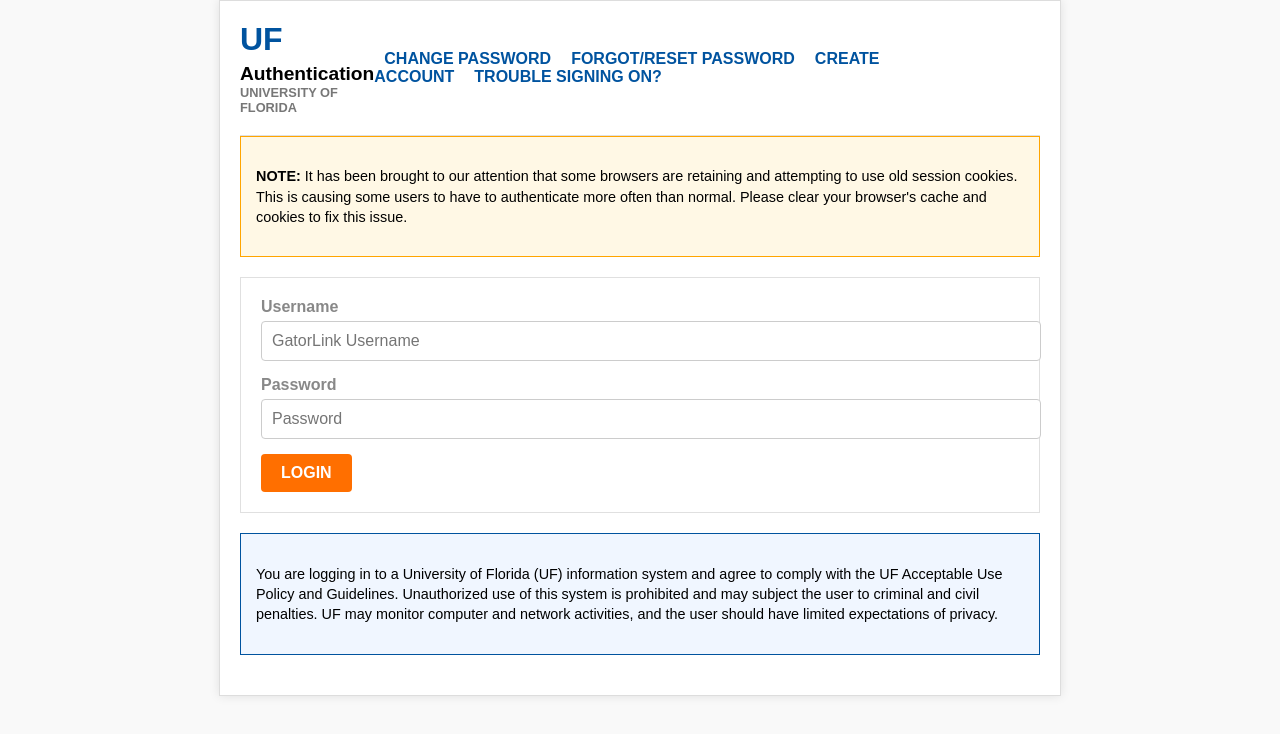
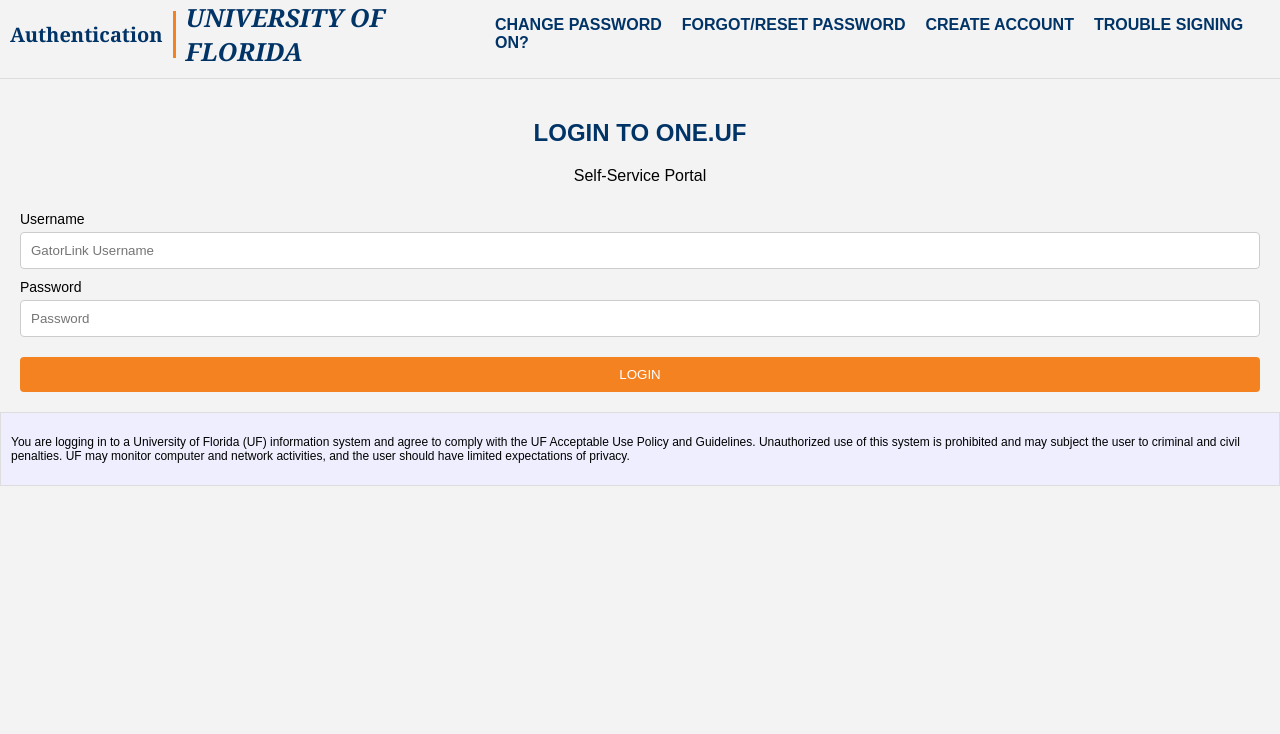
Before and after one commit to saiesh619/ta-system, a React (Create React App) app in the folder ta-system/: page / in a window 1280 px wide. Shown: the top 734 px of the page. Built offline with nearby package versions, Linux system fonts and the light colour scheme.

Commit message:
Arranged icons

```diff
--- a/ta-system/src/LoginPage.css
+++ b/ta-system/src/LoginPage.css
@@ -1,105 +1,133 @@
-/* General Page Style */
 body {
   font-family: Arial, sans-serif;
-    background-color: #f9f9f9;
+  margin: 0;
+  padding: 0;
+  background-color: #f3f3f3;
+}
+/* General text styling for the logo */
+.uf-logo {
+  display: flex;
+  align-items: center;
+  font-family: 'Georgia', serif; /* Similar to the font style used */
 }
 
-  .login-page {
-    width: 100%;
-    max-width: 800px;
-    margin: 0 auto;
-    padding: 20px;
-    background-color: #ffffff;
-    border: 1px solid #dddddd;
-    box-shadow: 0px 0px 10px rgba(0, 0, 0, 0.1);
+.uf-logo h1 {
+  font-size: 20px; /* Large font size for 'UF' */
+  color: #003366;  /* Dark blue color */
+  font-weight: bold;
+  margin: 0;
+  padding: 10px;
+  border-right: 3px solid #f58220; /* Orange vertical line */
 }
 
-  /* Header */
-  .login-header {
+.uf-logo h2 {
+  font-size: 25px; /* Smaller font for 'Authentication' */
+  color: #003366;
+  font-style: italic;
+  margin: 0;
+  margin-left: 10px;
+}
+
+.uf-logo span {
+  display: block;
+  font-size: 22px; /* Adjusted size for 'UNIVERSITY OF FLORIDA' */
+  color: #003366;
+  font-style: italic;
+  margin-top: 5px;
+}
+
+
+.container {
+}
+
+.header {
   display: flex;
   justify-content: space-between;
   align-items: center;
-    padding-bottom: 20px;
-    border-bottom: 1px solid #e0e0e0;
+  border-bottom: 1px solid #ddd;
+  padding-bottom: 10px;
+  margin-bottom: 20px;
 }
 
-  .uf-logo h1 {
-    color: #00539f;
+
+.logo h1 {
+  font-size: 24px;
+  color: #003366;
   margin: 0;
 }
 
-  .uf-logo h2 {
-    font-size: 1.2em;
-    margin: 5px 0 0 0;
-  }
-
-  .uf-logo h3 {
-    font-size: 0.8em;
-    color: #777;
+.logo h2 {
+  font-size: 20px;
+  color: #f58220;
   margin: 0;
 }
 
-  .login-nav a {
-    margin: 0 10px;
-    color: #00539f;
+.nav a {
+  margin-right: 20px;
+  color: #003366;
   text-decoration: none;
   font-weight: bold;
 }
 
-  .login-nav a:hover {
-    text-decoration: underline;
+.main-content {
+  grid-template-columns: 1fr 1fr;
+  gap: 20px;
 }
 
-  /* Content Boxes */
-  .notice-box,
-  .disclaimer-box {
-    border: 1px solid #ffa500;
-    padding: 15px;
-    background-color: #fff8e5;
-    margin-bottom: 20px;
-    font-size: 0.9em;
-    line-height: 1.4em;
+.notice {
+  background-color: #fff6d8;
+  border: 1px solid #ffcc00;
+  padding: 10px;
+  font-size: 14px;
 }
 
-  .disclaimer-box {
-    border: 1px solid #00539f;
-    background-color: #f0f6ff;
+.form{
+  text-align: center;
+}
+.login-box {
+    padding: 20px;
+    background-color: #f3f3f3;
+    text-align: center;
 }
 
-  /* Login Form */
-  .login-box {
-    padding: 20px;
-    border: 1px solid #e0e0e0;
-    margin-bottom: 20px;
+.login-box h2 {
+  margin-top: 0;
+  color: #003366;
+  text-align: center;
 }
 
-  .form-label {
-    display: block;
-    font-weight: bold;
-    margin-bottom: 5px;
-    color: #888888;
+.login-box form {
+  display: flex;
+  flex-direction: column;
 }
 
-  .form-input {
-    width: 100%;
-    padding: 10px;
-    margin-bottom: 15px;
-    border: 1px solid #cccccc;
-    border-radius: 4px;
-    font-size: 1em;
+.login-box label {
+  margin-top: 10px;
+  font-size: 14px;
+  text-align: left;
 }
 
-  .login-button {
-    background-color: #ff6f00;
-    color: #ffffff;
+.login-box input {
+  padding: 10px;
+  margin-top: 5px;
+  border: 1px solid #ccc;
+  border-radius: 4px;
+}
+
+.login-box button {
+  background-color: #f58220;
+  color: white;
+  padding: 10px;
+  margin-top: 20px;
   border: none;
-    padding: 10px 20px;
-    font-size: 1em;
-    font-weight: bold;
   cursor: pointer;
   border-radius: 4px;
 }
 
-  .login-button:hover {
-    background-color: #ff8c1a;
+.privacy-notice {
+  grid-column: span 2;
+  border: 1px solid #ddd;
+  padding: 10px;
+  font-size: 12px;
+  background-color: #eef;
 }
--- a/ta-system/src/LoginPage.jsx
+++ b/ta-system/src/LoginPage.jsx
@@ -1,57 +1,43 @@
 import React from 'react';
-import './LoginPage.css'; // Create a CSS file to style this component
+import './LoginPage.css';
 
-const LoginPage = () => {
+const LoginPage= () => {
     return (
-    <div className="login-page">
-      <header className="login-header">
-        <div className="uf-logo">
-          <h1>UF</h1>
-          <h2>Authentication</h2>
-          <h3>UNIVERSITY OF FLORIDA</h3>
+        <div>
+        <div class="header">
+            <div class="uf-logo">
+                <h1>Authentication</h1>
+                <h2>UNIVERSITY OF FLORIDA</h2>
             </div>
-        <nav className="login-nav">
-          <a href="#change-password">CHANGE PASSWORD</a>
-          <a href="#forgot-password">FORGOT/RESET PASSWORD</a>
-          <a href="#create-account">CREATE ACCOUNT</a>
-          <a href="#trouble-signing-on">TROUBLE SIGNING ON?</a>
-        </nav>
-      </header>
+            <div class="nav">
+                <a href="#">CHANGE PASSWORD</a>
+                <a href="#">FORGOT/RESET PASSWORD</a>
+                <a href="#">CREATE ACCOUNT</a>
+                <a href="#">TROUBLE SIGNING ON?</a>
+            </div>
+        </div>
+        <div className="container">
 
-      <div className="login-container">
-        <div className="notice-box">
-          <p>
-            <strong>NOTE:</strong> It has been brought to our attention that some browsers are retaining and
-            attempting to use old session cookies. This is causing some users to have to authenticate more often than
-            normal. Please clear your browser's cache and cookies to fix this issue.
-          </p>
-        </div>
+            <div className="main-content">
+                <div className="login-box">
+                    <h2>LOGIN TO ONE.UF</h2>
+                    <p>Self-Service Portal</p>
+                    <form>
+                        <label htmlFor="username">Username</label>
+                        <input type="text" id="username" placeholder="GatorLink Username" />
 
-        <div className="login-box">
-          <form className="login-form">
-            <label htmlFor="username" className="form-label">
-              Username
-            </label>
-            <input type="text" id="username" placeholder="GatorLink Username" className="form-input" />
+                        <label htmlFor="password">Password</label>
+                        <input type="password" id="password" placeholder="Password" />
 
-            <label htmlFor="password" className="form-label">
-              Password
-            </label>
-            <input type="password" id="password" placeholder="Password" className="form-input" />
-
-            <button type="submit" className="login-button">
-              LOGIN
-            </button>
+                        <button type="submit">LOGIN</button>
                     </form>
                 </div>
 
-        <div className="disclaimer-box">
+                <div className="privacy-notice">
                     <p>
-            You are logging in to a University of Florida (UF) information system and agree to comply with the UF
-            Acceptable Use Policy and Guidelines. Unauthorized use of this system is prohibited and may subject the
-            user to criminal and civil penalties. UF may monitor computer and network activities, and the user should
-            have limited expectations of privacy.
+                        You are logging in to a University of Florida (UF) information system and agree to comply with the UF Acceptable Use Policy and Guidelines. Unauthorized use of this system is prohibited and may subject the user to criminal and civil penalties. UF may monitor computer and network activities, and the user should have limited expectations of privacy.
                     </p>
+                </div>
             </div>
         </div>
         </div>
```
Lines whose indentation alone changed are shown as unchanged.
